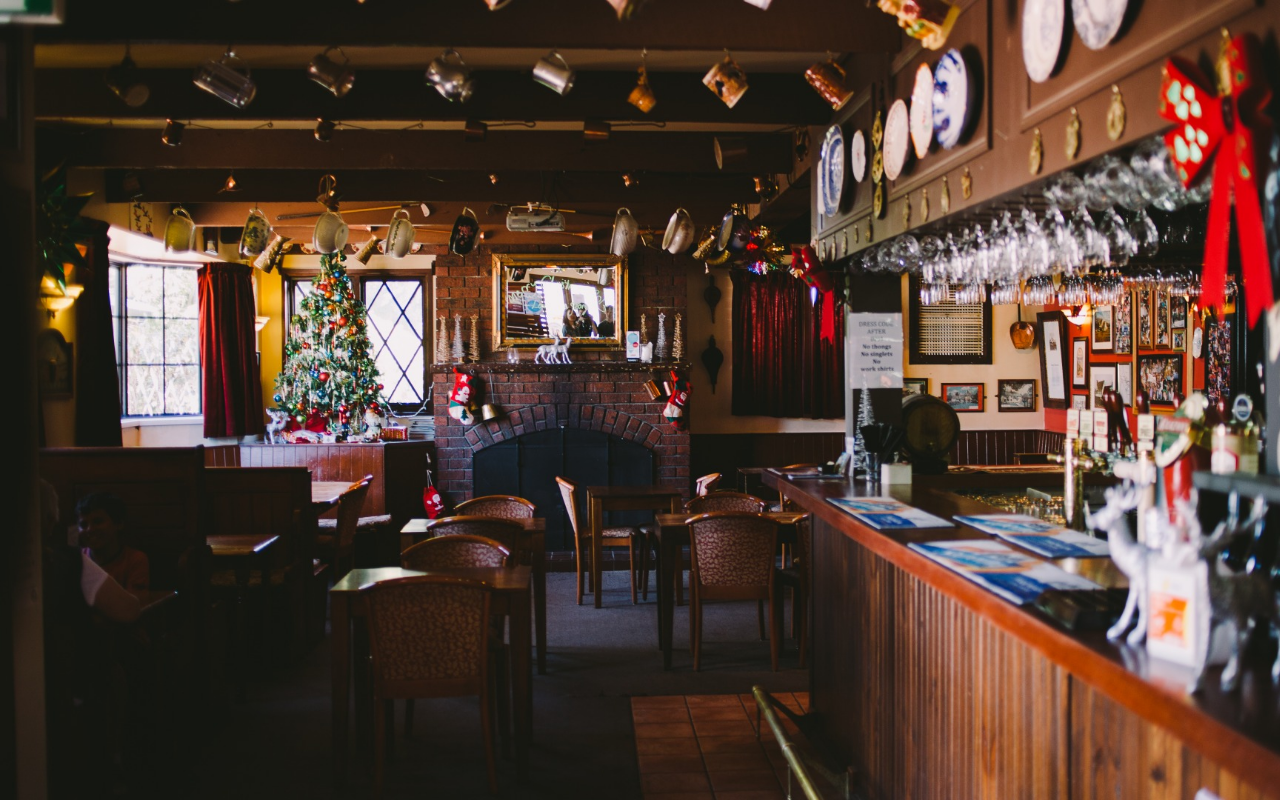
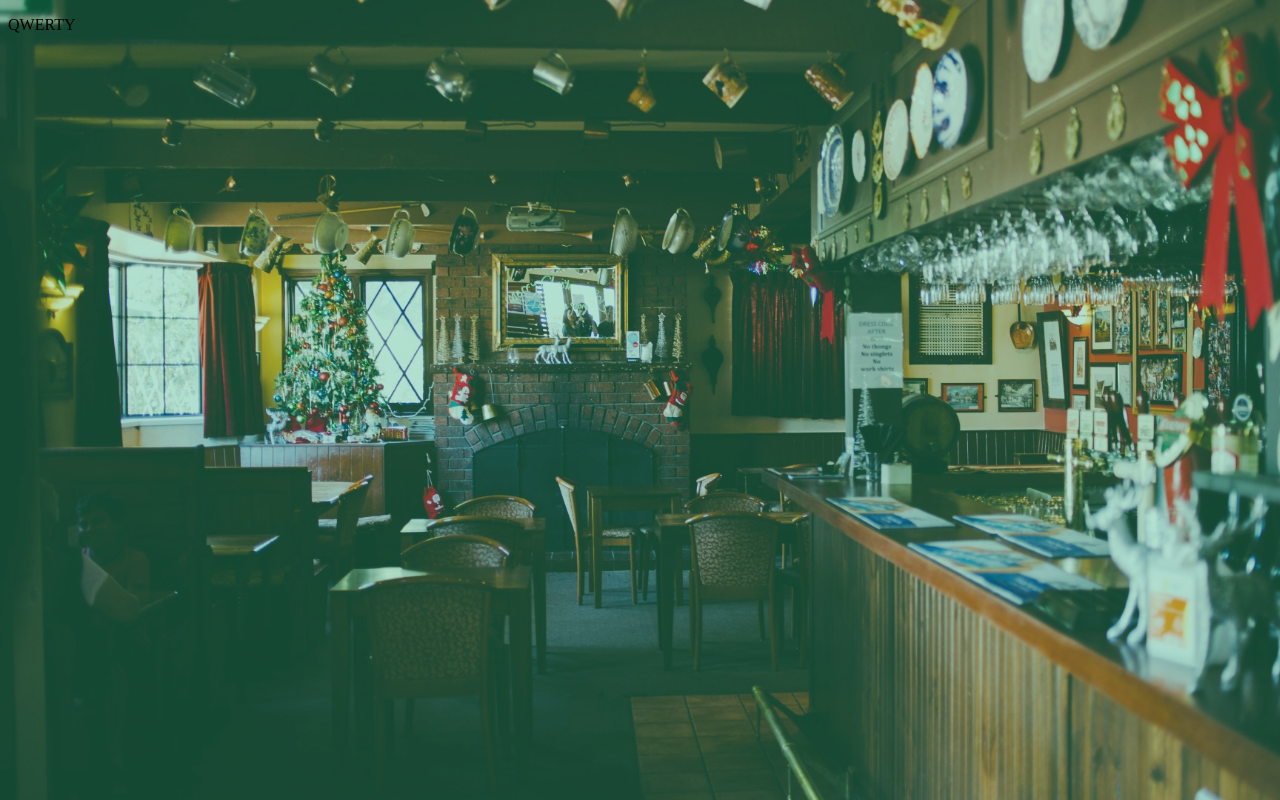
Before and after one commit to RomanGorenkov/maket, a plain HTML site: page index.html in a window 1280 px wide. Shown: the top 800 px of the page. Drawn offline with Linux system fonts and the light colour scheme.

Commit message:
залитый задник(коряво)

```diff
--- a/index.html
+++ b/index.html
@@ -8,9 +8,13 @@
         <link rel="stylesheet" href="styles/styles.css" type="text/css">
         <script type="text/javascript" src="scripts/jquery.js"></script>
         <script type="text/javascript" src="scripts/main.js"></script>
+        <script type="text/javascript" src="scripts/zalivka.js"></script>
+
     </head>
     <body>
         <img id="background-image" src="images/fon.jpg">
-
+        <p>QWERTY</p>
+<!--        <div id="background-tone" class="tinted-image"></div>-->
+        <img id="background-tone" src="images/zalivka.png">
     </body>
 </html>
--- /dev/null
+++ b/scripts/zalivka.js
@@ -0,0 +1,35 @@
+$(document).ready(function() {
+
+var bgImage = $('#background-tone');
+
+ function resizeImg() {
+ var imgwidth = bgImage.width(),
+ imgheight = bgImage.height(),
+ winwidth = $(window).width(),
+ winheight = $(window).height(),
+ widthratio = winwidth / imgwidth,
+ heightratio = winheight / imgheight,
+ widthdiff = heightratio * imgwidth,
+ heightdiff = widthratio * imgheight;
+
+ if(heightdiff>winheight) {
+ bgImage.css({
+ width: winwidth+'px',
+ height: heightdiff+'px'
+ });
+ } else {
+ bgImage.css({
+ width: widthdiff+'px',
+ height: winheight+'px'
+ });
+ }
+
+ $("#background-tone").show();
+
+ }
+ resizeImg();
+ $(window).resize(function() {
+ resizeImg();
+ });
+
+});
--- a/styles/styles.css
+++ b/styles/styles.css
@@ -1,10 +1,13 @@
-/*
 body{
-    background: url("../images/fon.jpg");
-    background-size: cover;
-    background-repeat: no-repeat;
-    background-position: center center;
-}*/
+    z-index:-8;
+    background:
+        linear-gradient(
+      rgba(0, 150, 100, 0.2),
+      rgba(0, 150, 100, 0.2)
+    ),
+    url();
+}
+
 #background-image{
  position:absolute;
  top:0;
@@ -15,5 +18,30 @@ body{
  display:none;
  }
 
+#background-tone{
+ position:absolute;
+ top:0;
+ left:0;
+ z-index:-9;
+ overflow: hidden;
+ width: 100%;
+ display:none;
+ }
+
 .content{
  height:500px;}
+
+/*
+.tinted-image {
+
+  width: 1000px;
+  height: 1000px;
+
+  background:
+    linear-gradient(
+      rgba(0, 150, 100, 0.2),
+      rgba(0, 150, 100, 0.2)
+    ),
+    url();
+    https://img3.goodfon.ru/original/1920x1080/0/2b/kafe-kamin-prazdnik.jpg
+}*/
```
Also changed, not shown: scripts/nataygzadnika.js (added, +48 -0 lines), images/zalivka.png (added).
